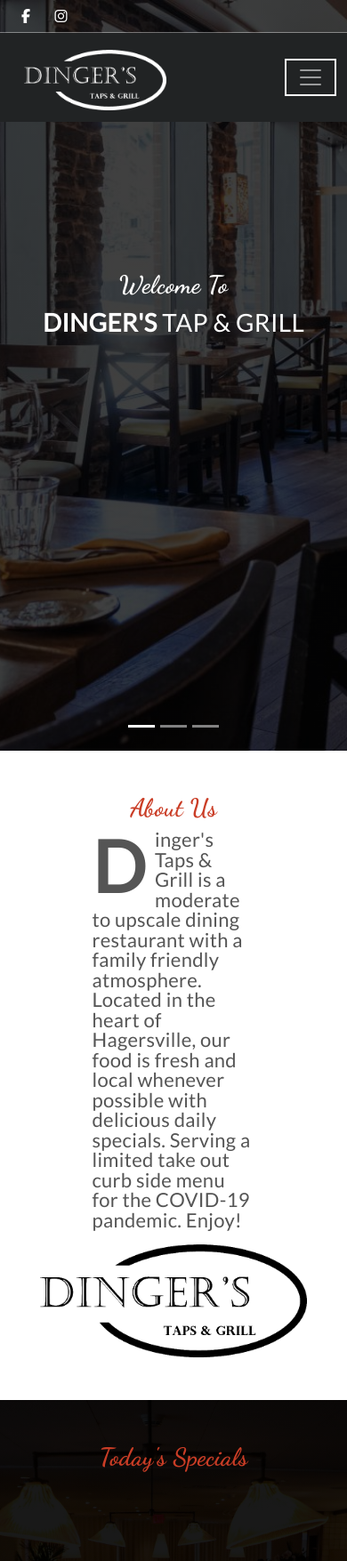
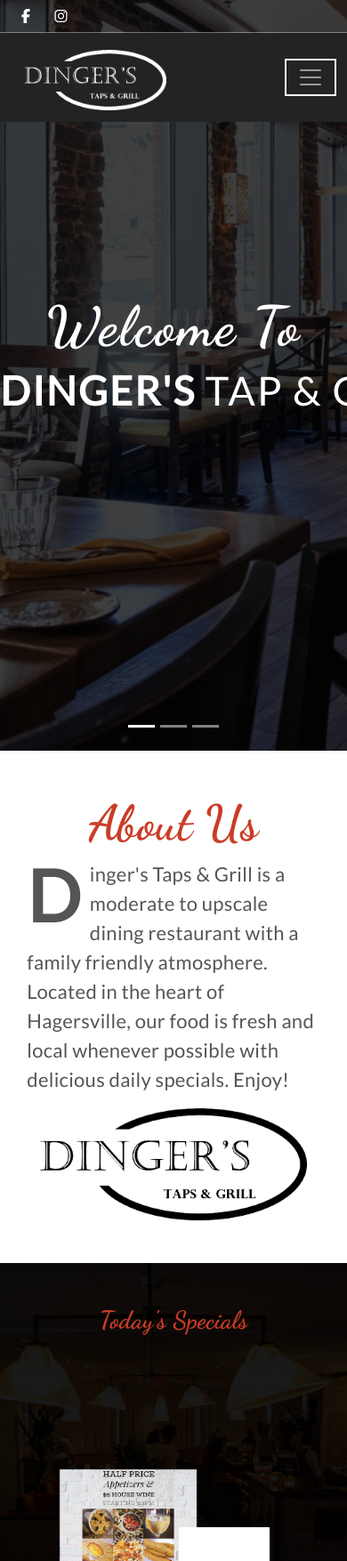
Before and after one commit to bsham94/restaurant-website, a PHP site: page /home.html in a window 390 px wide. Shown: the top 1755 px of the page at 89% size. Run offline with PHP 8.4, Linux system fonts and the light colour scheme; some libraries are stand-ins or nearby versions.

Commit message:
fixed about section

```diff
--- a/css/about.css
+++ b/css/about.css
@@ -1,9 +1,6 @@
 /* About */
 #about {
-    background: url("../assets/img/home_three_about_bg.png");
-    background-repeat: no-repeat;
-    background-size: cover;
-    background-position: center center;
+    background: rgba(0, 0, 0, 0) url("../assets/img/home_three_about_bg.png") no-repeat scroll center bottom / contain;
 }
 
 #about .container-lg {
@@ -14,13 +11,16 @@
 }
 
 #about p {
+    width: 50%;
     font-size: 22px;
-    width: 50%;
+    line-height: 1.5em !important;
 }
 
 #about h1 {
     font-family: "DancingScript", cursive;
     color: #ca3d26;
+    font-size: 80px;
+    padding-bottom: 3rem;
 }
 
 .big-letter {
@@ -32,8 +32,42 @@
     line-height: 1;
 }
 
+#about .logo {
+    padding-top: 3rem;
+    padding-bottom: 1rem;
+}
+
 #about img {
     max-width: 300px;
+}
+
+@media only screen and (max-width: 992px) {
+    #about {
+        background: none;
+    }
+
+    #about h1 {
+        font-size: 55px;
+        padding-bottom: 0;
+    }
+
+    #about p {
+        width: 90%;
+        line-height: 1.6;
+    }
+
+    #about img {
+        max-width: 60%;
+        display: block;
+        margin-left: auto;
+        margin-right: auto;
+        max-width: 300px;
+    }
+
+    #about .logo {
+        padding-top: 0;
+        padding-bottom: 0;
+    }
 }
 
 /* #about h1::after{
--- a/css/home.css
+++ b/css/home.css
@@ -3,6 +3,23 @@
 #carousel .carousel-inner,
 #carousel .carousel-item {
     height: 100vh;
+}
+
+.carousel-caption h1 {
+    font-size: 82px;
+    letter-spacing: 2px;
+    text-transform: capitalize;
+}
+
+.carousel-caption h2 {
+    font-size: 65px;
+    font-weight: 300;
+    letter-spacing: 2px;
+    text-transform: uppercase;
+}
+
+.carousel-caption h2 span {
+    font-weight: 700;
 }
 
 #carousel #carousel-item-one {
@@ -50,7 +67,7 @@
 }
 
 #carousel .carousel-caption {
-    top: 55%;
+    top: 57%;
 }
 
 #carousel .carousel-caption .btn {
@@ -82,6 +99,38 @@
 .back-to-top:focus {
     background-color: black;
     border: solid 1px white;
+}
+
+
+@media only screen and (max-width: 576px) {
+    .carousel-caption h1 {
+        font-size: 37px;
+    }
+
+    .carousel-caption h2 {
+        font-size: 20px;
+    }
+}
+
+
+@media only screen and (max-width: 768px) {
+    .carousel-caption h1 {
+        font-size: 52px;
+    }
+
+    .carousel-caption h2 {
+        font-size: 35px;
+    }
+}
+
+@media only screen and (max-width: 992px) {
+    .carousel-caption h1 {
+        font-size: 62px;
+    }
+
+    .carousel-caption h2 {
+        font-size: 45px;
+    }
 }
 
 /* Animations */
--- a/home.html
+++ b/home.html
@@ -95,20 +95,20 @@
                 <div id="carousel-item-one" class="carousel-item active w-100 h-100" data-bs-interval="5000">
                     <div class="carousel-caption start-50 translate-middle w-100">
                         <h1 class="fancy-font">Welcome To</h1>
-                        <h1 class="regular-font"><b>Dinger's</b> Tap & Grill</h1>
+                        <h2 class="regular-font"><span>Dinger's</span> Tap & Grill</h2>
                     </div>
                 </div>
                 <div id="carousel-item-two" class="carousel-item w-100 h-100" data-bs-interval="5000">
                     <div class="carousel-caption start-50 translate-middle w-100">
                         <h1 class="fancy-font">Our Menus</h1>
-                        <h1 class="regular-font">See What's <b>New</b> Today</h1>
+                        <h2 class="regular-font">See What's <b>New</b> Today</h2>
                         <p><a class="btn btn-outline-primary" href="#">Todays Menu</a></p>
                     </div>
                 </div>
                 <div id="carousel-item-three" class="carousel-item w-100 h-100" data-bs-interval="5000">
                     <div class="carousel-caption  start-50 translate-middle w-100">
                         <h1 class="fancy-font">Desserts</h1>
-                        <h1 class="regular-font">View Our <b>Tasty</b> Selection</h1>
+                        <h2 class="regular-font">View Our <b>Tasty</b> Selection</h2>
                         <p><a class="btn btn-outline-primary" href="#">Todays Menu</a></p>
                     </div>
                 </div>
@@ -133,12 +133,9 @@
     <div id="about" class="section">
         <div class="container-lg py-5">
             <h1>About Us</h1>
-            <p><span class="big-letter">D</span>inger's Taps & Grill is a moderate to upscale
-                dining
-                restaurant with a
-                family friendly atmosphere. Located in the heart of Hagersville, our food is fresh and local whenever
-                possible with delicious daily specials. Serving a limited take out curb side menu for the COVID-19
-                pandemic. Enjoy!
+            <p><span class="big-letter">D</span>inger's Taps & Grill is a moderate to upscale dining restaurant with a
+                family friendly atmosphere. Located in the heart
+                of Hagersville, our food is fresh and local whenever possible with delicious daily specials. Enjoy!
             </p>
             <div class="logo">
                 <a href="#home"><img class="logo img-fluid" src="./assets/img/main_logo_black.png"
```
Also changed, not shown: todo.txt (+6 -9 lines).
